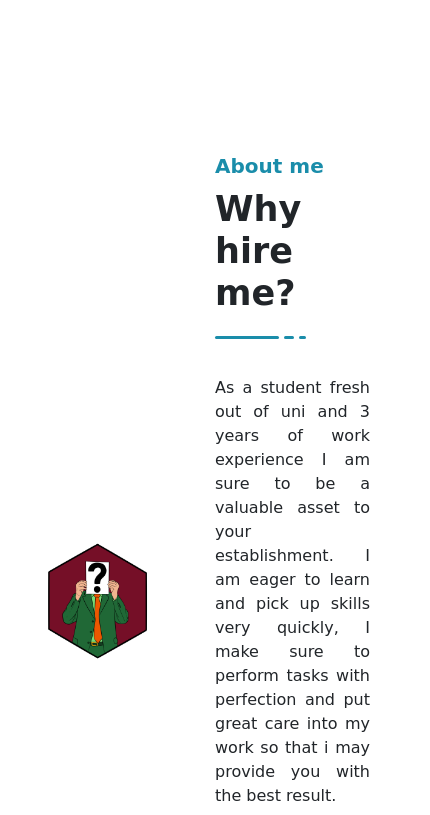
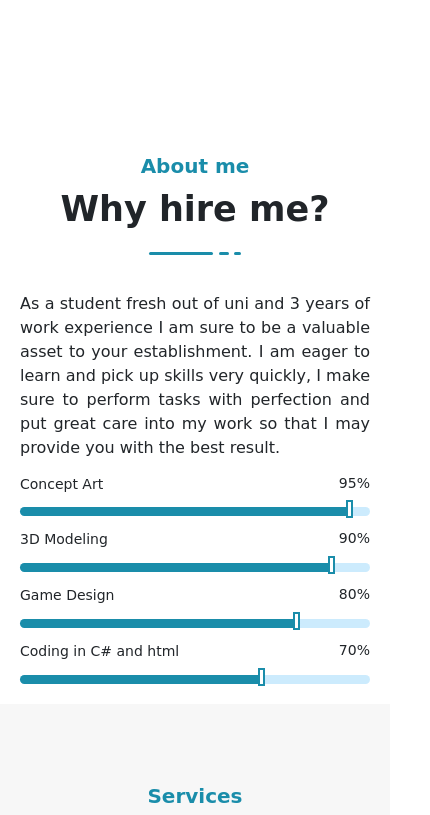
Before and after one commit to EBoxer1234/EBoxer1234.github.io, a plain HTML site: page index.html in a window 390 px wide. Shown: the part 780-1595 px from the top of the page, 430 px wide, since content can reach past the window. Drawn offline with nearby package versions, Linux system fonts and the light colour scheme; a web font is replaced by a local one.

Commit message:
Add files via upload

```diff
--- a/CSS/Style.css
+++ b/CSS/Style.css
@@ -767,6 +767,7 @@ transition: all 0.3s ease;
     background-color: var(--white);
     margin-right: 20px;
     color: var(--main-color);
+    margin-bottom: 20px;
     transition: all 0.3s ease;
 }
 
@@ -1011,7 +1012,13 @@ transform: scale(1.1);
 
 }
 
+.lightbox .lightbox-controls .prev-item:active,
+.lightbox .lightbox-controls .next-item:active
+{
 
+transform: scale(1);
+
+}
 
 .lightbox .lightbox-controls .prev-item
 {
@@ -1120,7 +1127,9 @@ margin: 10px 0 0;
 
 }
 
-@media (min-width:1300px)
+/* Mobile Adjust */
+
+@media (min-width:1300px) and (max-width:1399px)
 {
 
 .header-social
@@ -1144,7 +1153,7 @@ margin: 10px 0 0;
 
 }
 
-/* Mobile Adjust */
+
 @media(max-width: 991px)
 {
     .navbar .menu {
@@ -1253,6 +1262,28 @@ margin: 10px 0 0;
 
     }
 
+    .about-section .about-image
+    {
+
+       display: none;
+
+    }
+
+    .about-section .about-content
+    {
+
+       flex: 0 0 75;
+       max-width: 75;
+
+    }
+
+    .about-section .about-content .section-title
+    {
+
+       text-align: center;
+
+    }
+
 
     .home-section .home-image .img-box img
     {
@@ -1262,3 +1293,19 @@ margin: 10px 0 0;
 
     }
 }
+
+@media(max-width: 767px)
+{
+
+.service-section .service-item,
+.portfolio .portfolio-item,
+.contact-section .contact-item,
+.about-section .about-content
+{
+
+flex: 0 0 100%;
+max-width: 100%;
+
+}
+
+}
--- a/index.html
+++ b/index.html
@@ -68,7 +68,7 @@
  <!--About Section Start-->
 <section class="about-section" id="about">
     <div class="container">
-        <div class="row align-items-center">
+        <div class="row align-items-center justify-content-center">
             <div class="about-image col-md-10">
                 <div class="image-box">
                     <img src="Assets/Question.png" alt="Question" class="img-fluid w-100">
@@ -86,7 +86,7 @@
                     </ul>
                 </div>
                 <p>As a student fresh out of uni and 3 years of work experience I am sure to be a valuable asset to your establishment.
-                    I am eager to learn and pick up skills very quickly, I make sure to perform tasks with perfection and put great care into my work so that i may provide you with the best result.</p>
+                    I am eager to learn and pick up skills very quickly, I make sure to perform tasks with perfection and put great care into my work so that I may provide you with the best result.</p>
                 <div class="about-skills">
                     <div class="skill-item">
                         <div class="skill-header">
@@ -182,7 +182,7 @@
                     <i class="fa fa-gamepad"></i>
                 </div>
                 <h3>Game design</h3>
-                <p> After 3 years of studying game design and production i have a clear and in depth understanding of game engines such as unity and unreal and am able to full many roles in this industry.</p>
+                <p> After 3 years of studying game design and production i have a clear and in depth understanding of game engines such as unity and unreal and am able to fullfill many roles in the gaming industry.</p>
             </div>
         </div>
          <!--==== Services i provide end ====-->
```
